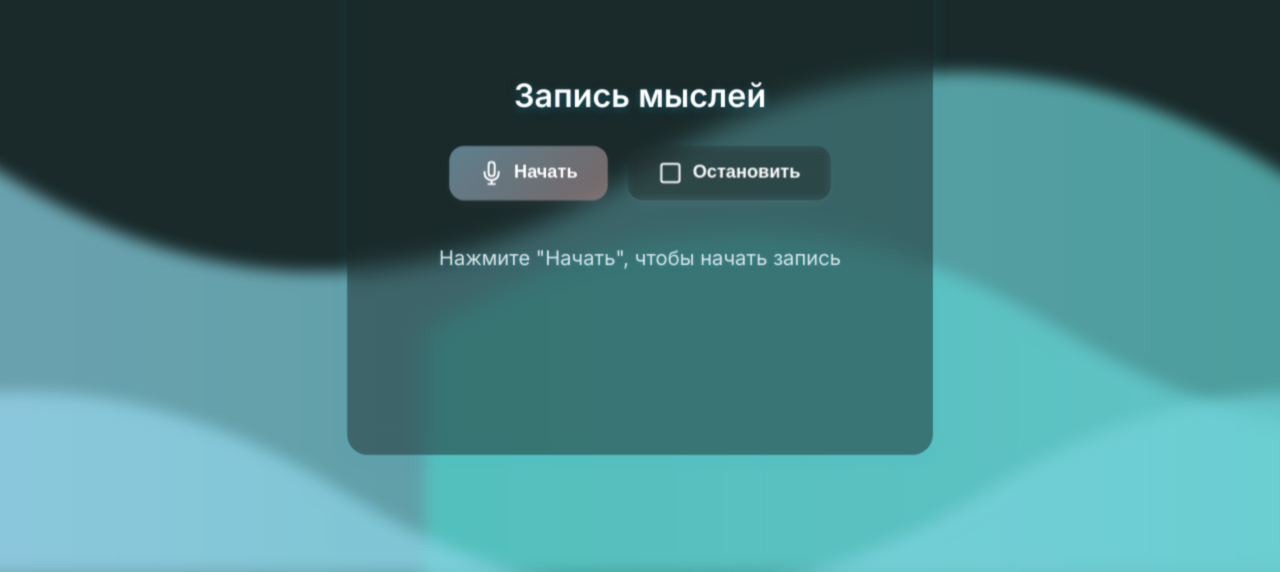
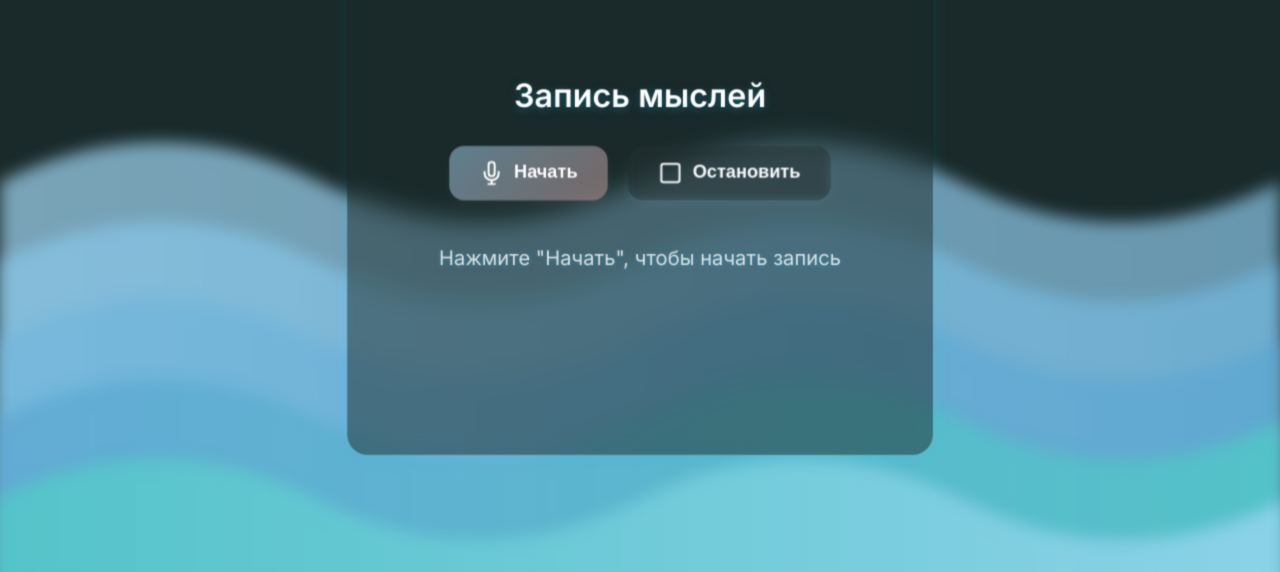
Before and after one commit to JackJacksonRay/dream-recorder, a website: page public/index.html in a window 1280 px wide. Shown: the part 228-800 px from the top of the page. Drawn offline with Linux system fonts and the light colour scheme.

Commit message:
Updated to five waves with rolling effect and fixed disappearing issue

```diff
--- a/public/index.html
+++ b/public/index.html
@@ -18,29 +18,47 @@
   </div>
   <div class="wave-container">
     <svg class="wave wave-1" viewBox="0 0 1000 200" preserveAspectRatio="none">
-      <path class="wave-path" d="M0,100 Q125,50 250,100 T500,100 T750,100 T1000,100 V200 H0 Z" fill="url(#gradient1)"></path>
+      <path class="wave-path" d="M0,100 Q125,80 250,100 T500,100 T750,100 T1000,100 V200 H0 Z" fill="url(#gradient1)"></path>
       <defs>
         <linearGradient id="gradient1" x1="0%" y1="0%" x2="100%" y2="0%">
           <stop offset="0%" style="stop-color:#a3d8f4;stop-opacity:0.7" />
+          <stop offset="100%" style="stop-color:#8ac7e8;stop-opacity:0.7" />
+        </linearGradient>
+      </defs>
+    </svg>
+    <svg class="wave wave-2" viewBox="0 0 1000 200" preserveAspectRatio="none">
+      <path class="wave-path" d="M0,110 Q125,90 250,110 T500,110 T750,110 T1000,110 V200 H0 Z" fill="url(#gradient2)"></path>
+      <defs>
+        <linearGradient id="gradient2" x1="0%" y1="0%" x2="100%" y2="0%">
+          <stop offset="0%" style="stop-color:#8ac7e8;stop-opacity:0.7" />
+          <stop offset="100%" style="stop-color:#72b6dc;stop-opacity:0.7" />
+        </linearGradient>
+      </defs>
+    </svg>
+    <svg class="wave wave-3" viewBox="0 0 1000 200" preserveAspectRatio="none">
+      <path class="wave-path" d="M0,120 Q125,100 250,120 T500,120 T750,120 T1000,120 V200 H0 Z" fill="url(#gradient3)"></path>
+      <defs>
+        <linearGradient id="gradient3" x1="0%" y1="0%" x2="100%" y2="0%">
+          <stop offset="0%" style="stop-color:#72b6dc;stop-opacity:0.7" />
+          <stop offset="100%" style="stop-color:#5aa5d0;stop-opacity:0.7" />
+        </linearGradient>
+      </defs>
+    </svg>
+    <svg class="wave wave-4" viewBox="0 0 1000 200" preserveAspectRatio="none">
+      <path class="wave-path" d="M0,130 Q125,110 250,130 T500,130 T750,130 T1000,130 V200 H0 Z" fill="url(#gradient4)"></path>
+      <defs>
+        <linearGradient id="gradient4" x1="0%" y1="0%" x2="100%" y2="0%">
+          <stop offset="0%" style="stop-color:#5aa5d0;stop-opacity:0.7" />
           <stop offset="100%" style="stop-color:#4ecdc4;stop-opacity:0.7" />
         </linearGradient>
       </defs>
     </svg>
-    <svg class="wave wave-2" viewBox="0 0 1000 200" preserveAspectRatio="none">
-      <path class="wave-path" d="M0,120 Q125,70 250,120 T500,120 T750,120 T1000,120 V200 H0 Z" fill="url(#gradient2)"></path>
+    <svg class="wave wave-5" viewBox="0 0 1000 200" preserveAspectRatio="none">
+      <path class="wave-path" d="M0,140 Q125,120 250,140 T500,140 T750,140 T1000,140 V200 H0 Z" fill="url(#gradient5)"></path>
       <defs>
-        <linearGradient id="gradient2" x1="0%" y1="0%" x2="100%" y2="0%">
+        <linearGradient id="gradient5" x1="0%" y1="0%" x2="100%" y2="0%">
           <stop offset="0%" style="stop-color:#4ecdc4;stop-opacity:0.7" />
           <stop offset="100%" style="stop-color:#a3d8f4;stop-opacity:0.7" />
-        </linearGradient>
-      </defs>
-    </svg>
-    <svg class="wave wave-3" viewBox="0 0 1000 200" preserveAspectRatio="none">
-      <path class="wave-path" d="M0,140 Q125,90 250,140 T500,140 T750,140 T1000,140 V200 H0 Z" fill="url(#gradient3)"></path>
-      <defs>
-        <linearGradient id="gradient3" x1="0%" y1="0%" x2="100%" y2="0%">
-          <stop offset="0%" style="stop-color:#a3d8f4;stop-opacity:0.7" />
-          <stop offset="100%" style="stop-color:#4ecdc4;stop-opacity:0.7" />
         </linearGradient>
       </defs>
     </svg>
--- a/public/script.js
+++ b/public/script.js
@@ -5,6 +5,15 @@ let audioContext;
 let analyser;
 let source;
 let isRecording = false;
+
+// Исходные пути волн (для сброса после записи)
+const initialWavePaths = [
+  "M0,100 Q125,80 250,100 T500,100 T750,100 T1000,100 V200 H0 Z",
+  "M0,110 Q125,90 250,110 T500,110 T750,110 T1000,110 V200 H0 Z",
+  "M0,120 Q125,100 250,120 T500,120 T750,120 T1000,120 V200 H0 Z",
+  "M0,130 Q125,110 250,130 T500,130 T750,130 T1000,130 V200 H0 Z",
+  "M0,140 Q125,120 250,140 T500,140 T750,140 T1000,140 V200 H0 Z"
+];
 
 // Проверка и инициализация Telegram Web App
 if (window.Telegram?.WebApp) {
@@ -45,7 +54,7 @@ async function setupAudioAnalysis(stream) {
     const amplitude = Math.min(avg / 128, 1) * 50; // Масштабируем амплитуду (0-50)
 
     wavePaths.forEach((path, index) => {
-      const baseY = 100 + index * 20; // Базовая высота волны
+      const baseY = 100 + index * 10; // Базовая высота волны
       const wavePoints = [];
       for (let x = 0; x <= 1000; x += 125) {
         const y = baseY + Math.sin(x / 50 + index) * (20 + amplitude);
@@ -59,6 +68,14 @@ async function setupAudioAnalysis(stream) {
   }
 
   updateWaves();
+}
+
+// Сброс волн в исходное состояние
+function resetWaves() {
+  const wavePaths = document.querySelectorAll('.wave-path');
+  wavePaths.forEach((path, index) => {
+    path.setAttribute('d', initialWavePaths[index]);
+  });
 }
 
 // [Остальной код для записи]
@@ -92,11 +109,12 @@ document.getElementById('stopButton').addEventListener('click', () => {
   document.getElementById('recordButton').disabled = false;
   document.getElementById('stopButton').disabled = true;
 
-  // Остановка Web Audio API
+  // Остановка Web Audio API и сброс волн
   if (audioContext) {
     audioContext.close();
     audioContext = null;
   }
+  resetWaves();
 
   let dots = 0;
   fadeInStatus('Обработка');
--- a/public/styles.css
+++ b/public/styles.css
@@ -87,36 +87,40 @@ html, body {
 
 .wave {
   position: absolute;
-  width: 200%;
+  width: 100%;
   height: 100%;
   filter: blur(8px);
 }
 
 .wave-1 {
   top: 0;
-  animation: waveFlow 20s ease-in-out infinite;
+  animation: waveRoll 10s ease-in-out infinite;
 }
 
 .wave-2 {
-  top: 10%;
-  animation: waveFlowReverse 25s ease-in-out infinite;
+  top: 5%;
+  animation: waveRoll 12s ease-in-out infinite;
 }
 
 .wave-3 {
-  top: 20%;
-  animation: waveFlow 30s ease-in-out infinite;
+  top: 10%;
+  animation: waveRoll 14s ease-in-out infinite;
 }
 
-@keyframes waveFlow {
-  0% { transform: translateX(0); }
-  50% { transform: translateX(-50%); }
-  100% { transform: translateX(0); }
+.wave-4 {
+  top: 15%;
+  animation: waveRoll 16s ease-in-out infinite;
 }
 
-@keyframes waveFlowReverse {
-  0% { transform: translateX(0); }
-  50% { transform: translateX(50%); }
-  100% { transform: translateX(0); }
+.wave-5 {
+  top: 20%;
+  animation: waveRoll 18s ease-in-out infinite;
+}
+
+@keyframes waveRoll {
+  0% { transform: translateY(0) scale(1.02); }
+  50% { transform: translateY(10px) scale(1); }
+  100% { transform: translateY(0) scale(1.02); }
 }
 
 /* Контейнер */
```
